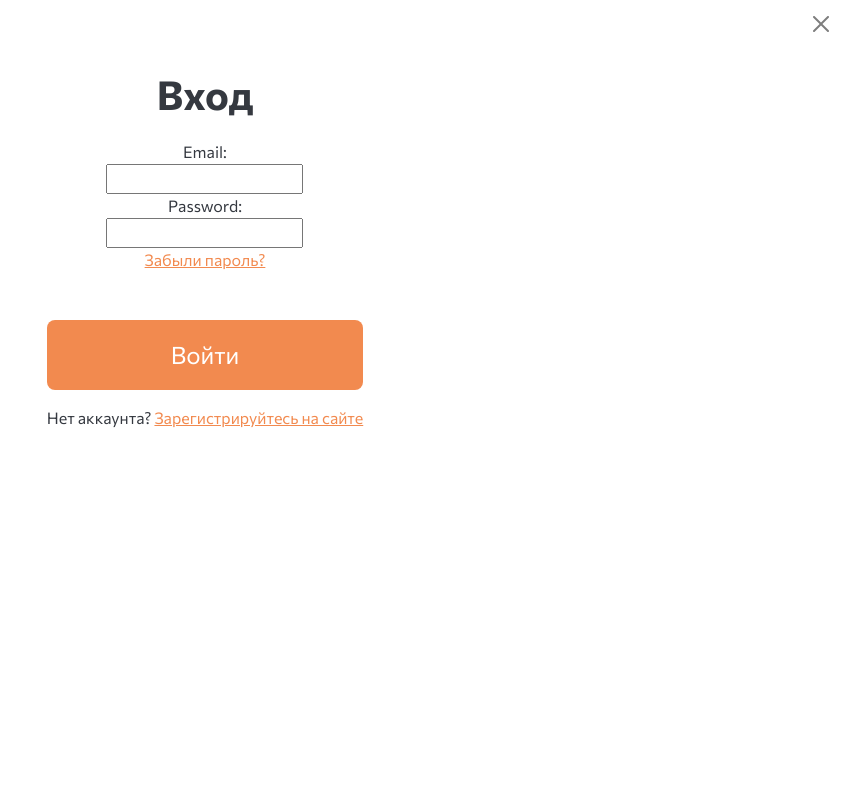
After one commit to LuFent/SelfStorage, a Django app: page /users/login in a window 1280 px wide. The commit adds this page. Shown: the whole page, without its empty margins (435-1280 px from the left). Run offline with Django 4.2, Linux system fonts and the light colour scheme.

Commit message:
Add minimal user login functionality

```diff
--- a/SelfStorage/urls.py
+++ b/SelfStorage/urls.py
@@ -19,4 +19,5 @@ from django.urls import path, include
 urlpatterns = [
     path('admin/', admin.site.urls),
     path('', include('boxes.urls', namespace='boxes')),
+    path('users/', include('users.urls', namespace='users')),
 ]
--- a/boxes/views.py
+++ b/boxes/views.py
@@ -1,9 +1,11 @@
 from django.shortcuts import render
 from django.http import HttpResponse
 
+from users.forms import LoginForm
 
 def index(request):
-    return render(request, 'index.html')
+    context = {'login_form': LoginForm()}
+    return render(request, 'index.html', context)
 
 
 def boxes(request):
--- /dev/null
+++ b/templates/users/login.html
@@ -0,0 +1,35 @@
+{% load static %}
+<!DOCTYPE html>
+<html lang="en">
+<head>
+
+	<meta charset="UTF-8">
+	<meta http-equiv="X-UA-Compatible" content="IE=edge">
+	<meta name="viewport" content="width=device-width, initial-scale=1">
+	<link href="https://cdn.jsdelivr.net/npm/bootstrap@5.0.2/dist/css/bootstrap.min.css" rel="stylesheet" integrity="sha384-EVSTQN3/azprG1Anm3QDgpJLIm9Nao0Yz1ztcQTwFspd3yD65VohhpuuCOmLASjC" crossorigin="anonymous">
+	<link rel="stylesheet" href="{% static 'Style.css' %}">
+	<title>SelfStorage</title>
+</head>
+<body>
+	<div class="modal-dialog modal-dialog-scrollable modal-fullscreen">
+		<div class="modal-content">
+			<div class="modal-header border-0">
+				<button type="button" class="btn-close" data-bs-dismiss="modal" aria-label="Close"></button>
+			</div>
+			<div class="modal-body d-flex justify-content-center align-items-center">
+				<form action="/login" method="post" class="d-flex flex-column align-items-center" style="max-width: 420px">
+                    {% csrf_token %}
+					<h1 class="modal-title text-center fw-bold mb-3">Вход</h1>
+                    {{ form }}
+					<!-- <input type="email" required name="EMAIL" class="form-control  border-8 mb-4 py-3 px-5 border-0 fs_24 SelfStorage__bg_lightgrey" placeholder="E-mail"> -->
+					<!-- <input type="text" required name="PASSWORD" class="form-control  border-8 mb-4 py-3 px-5 border-0 fs_24 SelfStorage__bg_lightgrey" placeholder="Пароль"> -->
+					<a href="#" class="SelfStorage_orange" data-bs-toggle="modal" data-bs-target="#ForgetModal" data-bs-dismiss="modal" aria-label="Close">Забыли пароль?</a>
+					<button class="btn border-8 py-3 px-5 mt-5 mb-3 w-100 text-white fs_24 SelfStorage__bg_orange SelfStorage__btn2_orange">Войти</button>
+					<span>Нет аккаунта?  <a href="#" class="SelfStorage_orange" data-bs-toggle="modal" data-bs-target="#RegModal" data-bs-dismiss="modal" aria-label="Close">Зарегистрируйтесь на сайте</a></span>
+				</form>
+			</div>
+		</div>
+	</div>
+<script src="https://cdn.jsdelivr.net/npm/bootstrap@5.0.2/dist/js/bootstrap.bundle.min.js" integrity="sha384-MrcW6ZMFYlzcLA8Nl+NtUVF0sA7MsXsP1UyJoMp4YLEuNSfAP+JcXn/tWtIaxVXM" crossorigin="anonymous"></script>
+</body>
+</html>
--- a/users/forms.py
+++ b/users/forms.py
@@ -1,3 +1,4 @@
+from django import forms
 from django.contrib.auth.forms import UserChangeForm, UserCreationForm
 
 from .models import User
@@ -13,3 +14,8 @@ class CustomUserChangeForm(UserChangeForm):
     class Meta:
         model = User
         fields = ("email",)
+
+
+class LoginForm(forms.Form):
+    email = forms.CharField(widget=forms.EmailInput)
+    password = forms.CharField(widget=forms.PasswordInput)
--- /dev/null
+++ b/users/urls.py
@@ -0,0 +1,9 @@
+from . import views
+from django.urls import path
+
+
+app_name = 'users'
+
+urlpatterns = [
+    path('login', views.login_user, name='login'),
+]
--- /dev/null
+++ b/users/views.py
@@ -0,0 +1,23 @@
+from django.http import HttpResponse
+from django.shortcuts import render, redirect
+from django.contrib.auth import authenticate, login
+from .forms import LoginForm
+
+
+def login_user(request):
+    if request.method == 'POST':
+        form = LoginForm(request.POST)
+        if form.is_valid():
+            cd = form.cleaned_data
+            user = authenticate(username=cd['email'], password=cd['password'])
+            if user is not None:
+                if user.is_active:
+                    login(request, user)
+                    return redirect('/')
+                else:
+                    return HttpResponse('Disabled account')
+            else:
+                return HttpResponse('Invalid login')
+    else:
+        form = LoginForm()
+    return render(request, 'users/login.html', {'form': form})
```
Also changed, not shown: templates/index.html (+10 -4 lines).
